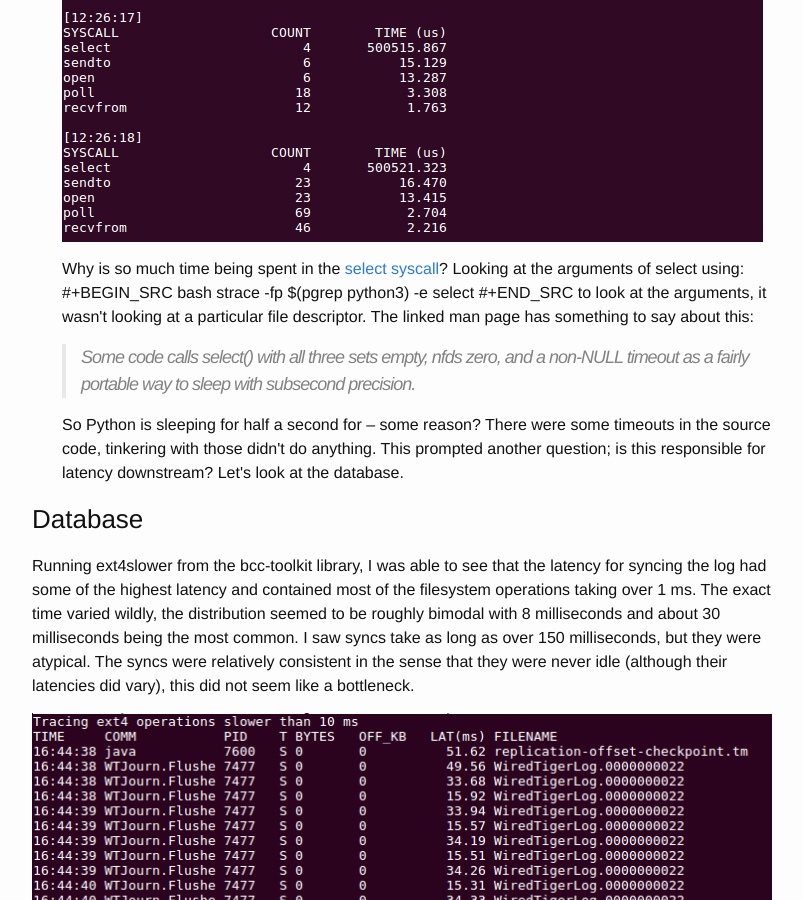
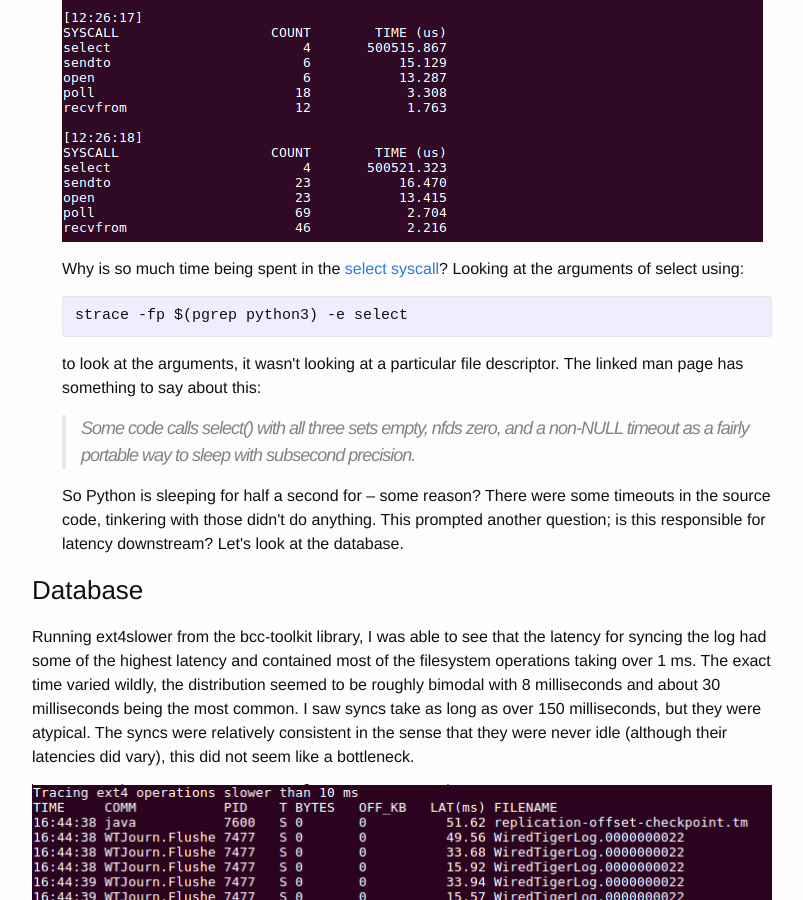
Before and after one commit to b-t-g/b-t-g.github.io, a Jekyll site: the page built from _posts/2018-04-09-bcc.html, in a window 1280 px wide and 900 px high, scrolled down 2717 px. Shown: the whole window, without its empty margins (238-1041 px from the left). Built offline with Jekyll 4.4.1, drawn with Linux system fonts in a browser that asks for light colours; formulas are drawn with MathJax 3.

Commit message:
Fix formatting for strace command.

```diff
--- a/_posts/2018-04-09-bcc.html
+++ b/_posts/2018-04-09-bcc.html
@@ -119,10 +119,13 @@ Where the -i flag just means "print output every second" and -p means "for this
 <p>
 Why is so much time being spent in the <a href="http://man7.org/linux/man-pages/man2/select.2.html">select syscall</a>?
 Looking at the arguments of select using:
-#+BEGIN_SRC bash
-strace -fp $(pgrep python3) -e select
-#+END_SRC to look at the arguments,
-it wasn't looking at a particular file descriptor. The linked man page has something to say about this:
+</p>
+<div class="org-src-container">
+<pre class="src src-bash">strace -fp $(pgrep python3) -e select
+</pre>
+</div>
+<p>
+to look at the arguments, it wasn't looking at a particular file descriptor. The linked man page has something to say about this:
 </p>
 <blockquote>
 <p>
```
